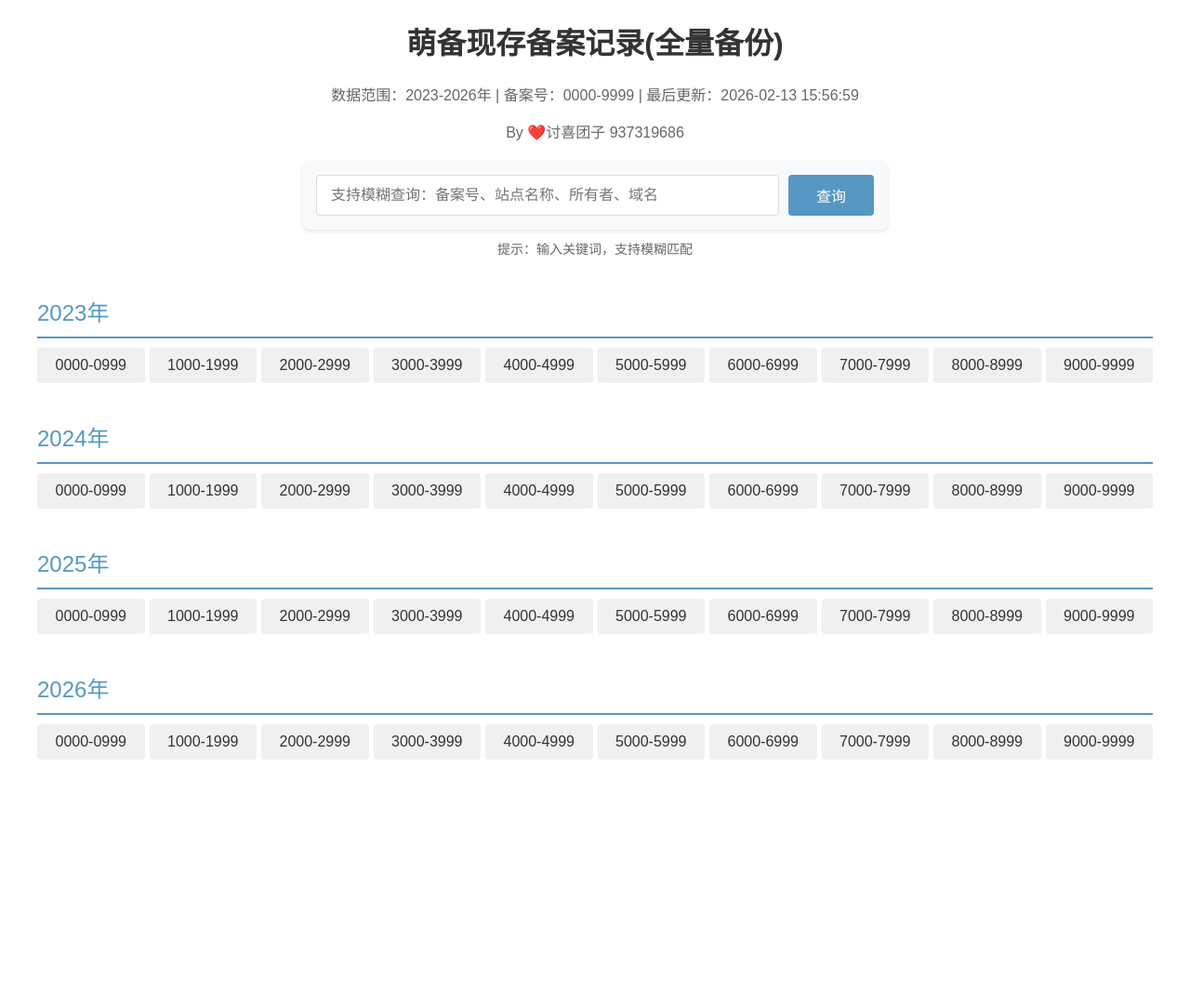
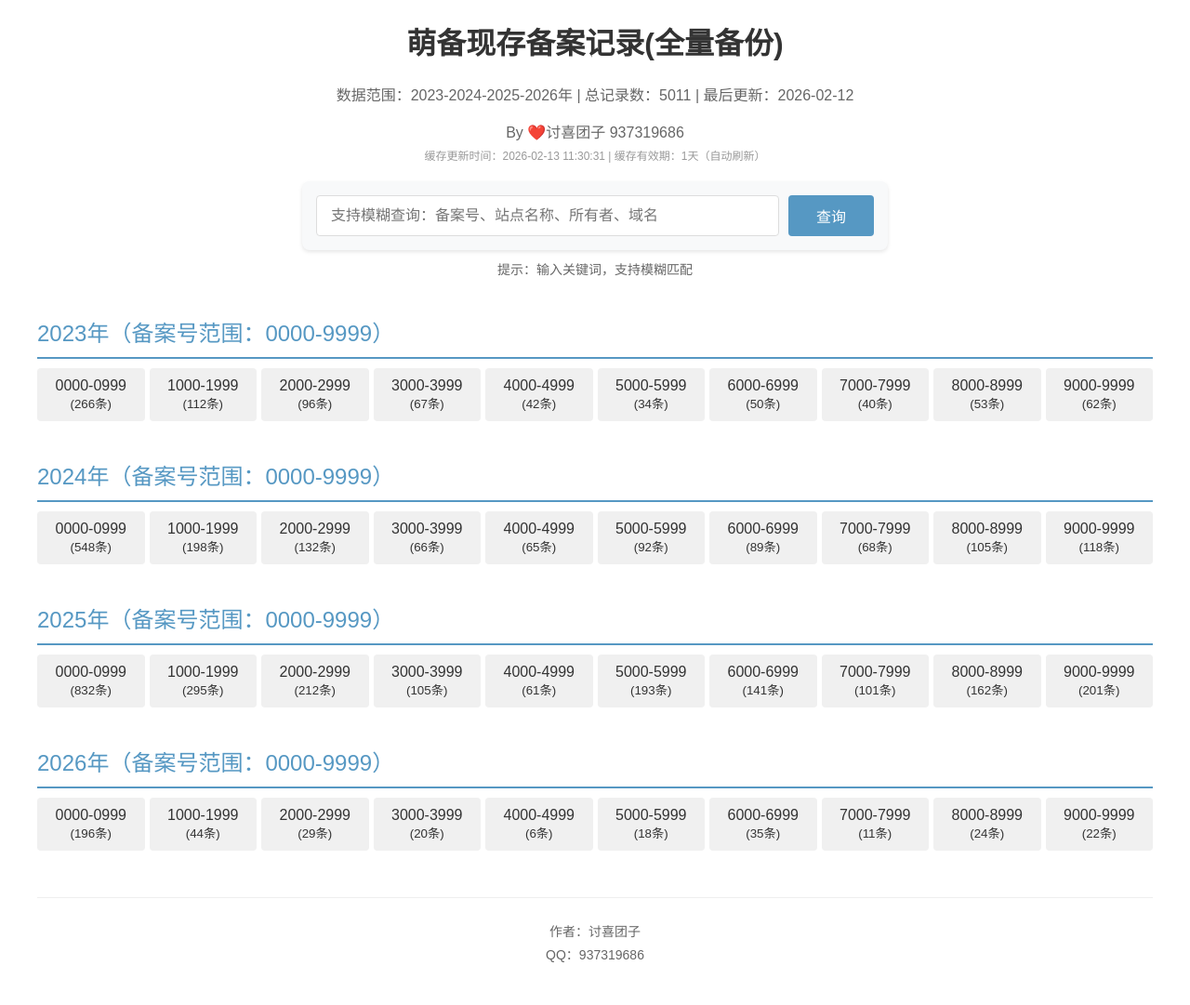
Before and after one commit to yuntuanzi/MoeICP-Record, a PHP site: page / in a window 1280 px wide. Shown: the whole page at 93% size. Before the commit the page ends 817 px from the top, so only its background shows below. Run offline with PHP 8.4, Linux system fonts and the light colour scheme; data comes from the database, SQL or seed files in the repository.

Commit message:
Update index.php

```diff
--- a/index.php
+++ b/index.php
@@ -1,3 +1,144 @@
+<?php
+// ========== 缓存核心配置 ==========
+$cacheFile = 'icp_cache.txt';  // 缓存文件路径
+$cacheExpire = 86400;          // 缓存有效期：86400秒 = 1天
+$cacheData = null;             // 缓存数据
+$isCacheValid = false;         // 缓存是否有效
+
+// ========== 读取缓存逻辑 ==========
+// 检查缓存文件是否存在且未过期
+if (file_exists($cacheFile)) {
+    $cacheStat = stat($cacheFile);
+    $cacheCreateTime = $cacheStat['mtime'];
+    $currentTime = time();
+
+    // 判断缓存是否在有效期内（1天）
+    if ($currentTime - $cacheCreateTime < $cacheExpire) {
+        // 读取缓存内容
+        $cacheContent = file_get_contents($cacheFile);
+        $cacheData = json_decode($cacheContent, true);
+
+        // 验证缓存数据格式是否正确
+        if ($cacheData && isset($cacheData['timestamp']) && isset($cacheData['html'])) {
+            $isCacheValid = true;
+        }
+    }
+}
+
+// ========== 缓存失效/不存在时重新生成 ==========
+if (!$isCacheValid) {
+    // 连接SQLite数据库
+    $dbFile = 'icp_records.db';
+    $db = null;
+    $hasData = false;
+    $years = [];
+    $yearsData = [];
+    $totalRecords = 0;
+    $lastUpdate = '暂无数据';
+
+    // 检查数据库文件是否存在
+    if (file_exists($dbFile)) {
+        $db = new SQLite3($dbFile);
+        $db->exec("PRAGMA encoding = 'UTF-8'");
+
+        // 获取总记录数
+        $res = $db->query("SELECT COUNT(*) as total FROM icp_records");
+        $row = $res->fetchArray(SQLITE3_ASSOC);
+        $totalRecords = $row['total'];
+
+        // 获取最后更新时间（取最新的update_time）
+        $res = $db->query("SELECT update_time FROM icp_records WHERE update_time != '' ORDER BY update_time DESC LIMIT 1");
+        $row = $res->fetchArray(SQLITE3_ASSOC);
+        if ($row && $row['update_time']) {
+            $lastUpdate = $row['update_time'];
+        } else {
+            // 如果没有update_time，取文件修改时间
+            $lastUpdate = date('Y-m-d H:i:s', filemtime($dbFile));
+        }
+
+        // 获取所有有数据的年份（去重并排序）
+        $res = $db->query("SELECT DISTINCT year FROM icp_records ORDER BY year ASC");
+        while ($row = $res->fetchArray(SQLITE3_ASSOC)) {
+            $year = (int)$row['year'];
+            $years[] = $year;
+
+            // 获取该年份下的备案号范围
+            $res2 = $db->query("SELECT MIN(number) as min_num, MAX(number) as max_num FROM icp_records WHERE year = {$year}");
+            $range = $res2->fetchArray(SQLITE3_ASSOC);
+            $yearsData[$year] = [
+                'min' => (int)$range['min_num'],
+                'max' => (int)$range['max_num']
+            ];
+
+            // 获取该年份下每个分段的记录数
+            for ($prefix = 0; $prefix <= 9; $prefix++) {
+                $start = $prefix * 1000;
+                $end = $prefix * 1000 + 999;
+                $res3 = $db->query("SELECT COUNT(*) as cnt FROM icp_records WHERE year = {$year} AND number BETWEEN {$start} AND {$end}");
+                $cntRow = $res3->fetchArray(SQLITE3_ASSOC);
+                $yearsData[$year]['prefixes'][$prefix] = $cntRow['cnt'];
+            }
+        }
+
+        $hasData = !empty($years);
+        if ($db) $db->close();
+    }
+
+    // 生成年份列表HTML
+    ob_start(); // 开启输出缓冲区
+    ?>
+    <!-- 动态生成的年份列表内容 -->
+    <?php if ($hasData): ?>
+        <?php foreach ($years as $year): ?>
+            <?php
+            $minNum = $yearsData[$year]['min'];
+            $maxNum = $yearsData[$year]['max'];
+            ?>
+            <div class="year-section">
+                <div class="year-title"><?=$year?>年（备案号范围：<?=sprintf('%04d', $minNum)?>-<?=sprintf('%04d', $maxNum)?>）</div>
+                <div class="number-grid">
+                    <?php for ($prefix = 0; $prefix <= 9; $prefix++): ?>
+                        <?php
+                        $start = $prefix * 1000;
+                        $end = $prefix * 1000 + 999;
+                        $cnt = $yearsData[$year]['prefixes'][$prefix];
+                        ?>
+                        <div class="number-item">
+                            <a href="detail.php?year=<?=$year?>&prefix=<?=$prefix?>"
+                               style="<?= $cnt == 0 ? 'color:#999;cursor:not-allowed;' : '' ?>">
+                                <?=sprintf('%04d', $start)?>-<?=sprintf('%04d', $end)?>
+                                <?php if ($cnt > 0): ?><br>
+                                    <small>(<?=$cnt?>条)</small>
+                                <?php endif; ?>
+                            </a>
+                        </div>
+                    <?php endfor; ?>
+                </div>
+            </div>
+        <?php endforeach; ?>
+    <?php else: ?>
+        <div class="empty-data">
+            数据库中暂无备案数据，请先执行爬虫脚本爬取数据后再访问本页面。
+        </div>
+    <?php endif; ?>
+    <?php
+    $yearListHtml = ob_get_clean(); // 获取缓冲区内容并关闭
+
+    // 组装缓存数据（包含时间戳和核心数据）
+    $cacheData = [
+        'timestamp' => time(),                  // 缓存生成时间戳（秒）
+        'timestamp_str' => date('Y-m-d H:i:s'), // 缓存生成时间字符串
+        'total_records' => $totalRecords,       // 总记录数
+        'last_update' => $lastUpdate,           // 数据最后更新时间
+        'years' => $years,                      // 有数据的年份列表
+        'html' => $yearListHtml                 // 年份列表HTML
+    ];
+
+    // 写入缓存文件（JSON格式，便于读取）
+    file_put_contents($cacheFile, json_encode($cacheData, JSON_UNESCAPED_UNICODE));
+}
+?>
+
 <!DOCTYPE html>
 <html lang="zh-CN">
 <head>
@@ -57,6 +198,12 @@
         .number-item a { text-decoration: none; color: #333; }
         .number-item a:hover { color: #5698c3; }
         .stats { text-align: center; margin: 20px 0; color: #666; }
+        .cache-info {
+            text-align: center;
+            color: #999;
+            font-size: 12px;
+            margin: -15px 0 20px 0;
+        }
         .search-result {
             max-width: 1000px;
             margin: 20px auto;
@@ -87,11 +234,15 @@
             width: 100%;
             border-collapse: collapse;
             margin: 10px 0;
+            table-layout: fixed;
         }
         .result-list th, .result-list td {
-            padding: 12px 15px;
+            padding: 8px 10px;
             border: 1px solid #eee;
             text-align: left;
+            white-space: nowrap;
+            overflow: hidden;
+            text-overflow: ellipsis;
         }
         .result-list th {
             background: #f8f9fa;
@@ -101,9 +252,16 @@
         .result-list tr:hover {
             background: #f9f9f9;
         }
+        .result-list th:nth-child(1),.result-list td:nth-child(1){width:12%;}
+        .result-list th:nth-child(2),.result-list td:nth-child(2){width:28%;}
+        .result-list th:nth-child(3),.result-list td:nth-child(3){width:20%;}
+        .result-list th:nth-child(4),.result-list td:nth-child(4){width:15%;}
+        .result-list th:nth-child(5),.result-list td:nth-child(5){width:10%;}
+        .result-list th:nth-child(6),.result-list td:nth-child(6){width:15%;}
         .result-link {
             color: #5698c3;
             text-decoration: none;
+            white-space: nowrap;
         }
         .result-link:hover {
             text-decoration: underline;
@@ -120,85 +278,66 @@
         .back-btn:hover {
             background: #e0e0e0;
         }
+        .footer {
+            margin-top: 50px;
+            padding: 20px 0;
+            text-align: center;
+            color: #666;
+            font-size: 14px;
+            border-top: 1px solid #eee;
+        }
+        .footer-info {
+            margin: 5px 0;
+        }
+        .empty-data {
+            text-align: center;
+            padding: 50px;
+            color: #666;
+            font-size: 16px;
+        }
     </style>
 </head>
 <body>
     <div class="container">
         <h1>萌备现存备案记录(全量备份)</h1>
+
+        <!-- 动态统计信息（从缓存读取） -->
         <div class="stats">
-            数据范围：2023-2026年 | 备案号：0000-9999 | 最后更新：2026-02-13 15:56:59
-            <p>By ❤️讨喜团子 937319686
+            <?php if (!empty($cacheData['years'])): ?>
+                数据范围：<?=implode('-', $cacheData['years'])?>年 | 总记录数：<?=$cacheData['total_records']?> | 最后更新：<?=$cacheData['last_update']?>
+            <?php else: ?>
+                暂无爬取数据，请先运行爬虫脚本获取数据
+            <?php endif; ?>
+            <p>By ❤️讨喜团子 937319686</p>
         </div>
+
+        <!-- 缓存信息提示 -->
+        <div class="cache-info">
+            缓存更新时间：<?=$cacheData['timestamp_str']?> | 缓存有效期：1天（自动刷新）
+        </div>
+
+        <!-- 搜索框 -->
         <div class="search-box">
             <input type="text" class="search-input" id="searchInput" placeholder="支持模糊查询：备案号、站点名称、所有者、域名" autocomplete="off">
             <button class="search-btn" id="searchBtn">查询</button>
         </div>
         <div class="search-tips">提示：输入关键词，支持模糊匹配</div>
+
+        <!-- 搜索结果展示区 -->
         <div class="search-result" id="searchResult">
             <div class="result-title">备案信息查询结果</div>
             <div class="result-count" id="resultCount"></div>
             <div id="resultContent"></div>
             <a href="javascript:hideResult()" class="back-btn">返回列表</a>
         </div>
-        <div class="year-section">
-            <div class="year-title">2023年</div>
-            <div class="number-grid">
-                <div class="number-item"><a href="detail.php?year=2023&prefix=0">0000-0999</a></div>
-                <div class="number-item"><a href="detail.php?year=2023&prefix=1">1000-1999</a></div>
-                <div class="number-item"><a href="detail.php?year=2023&prefix=2">2000-2999</a></div>
-                <div class="number-item"><a href="detail.php?year=2023&prefix=3">3000-3999</a></div>
-                <div class="number-item"><a href="detail.php?year=2023&prefix=4">4000-4999</a></div>
-                <div class="number-item"><a href="detail.php?year=2023&prefix=5">5000-5999</a></div>
-                <div class="number-item"><a href="detail.php?year=2023&prefix=6">6000-6999</a></div>
-                <div class="number-item"><a href="detail.php?year=2023&prefix=7">7000-7999</a></div>
-                <div class="number-item"><a href="detail.php?year=2023&prefix=8">8000-8999</a></div>
-                <div class="number-item"><a href="detail.php?year=2023&prefix=9">9000-9999</a></div>
-            </div>
-        </div>
-        <div class="year-section">
-            <div class="year-title">2024年</div>
-            <div class="number-grid">
-                <div class="number-item"><a href="detail.php?year=2024&prefix=0">0000-0999</a></div>
-                <div class="number-item"><a href="detail.php?year=2024&prefix=1">1000-1999</a></div>
-                <div class="number-item"><a href="detail.php?year=2024&prefix=2">2000-2999</a></div>
-                <div class="number-item"><a href="detail.php?year=2024&prefix=3">3000-3999</a></div>
-                <div class="number-item"><a href="detail.php?year=2024&prefix=4">4000-4999</a></div>
-                <div class="number-item"><a href="detail.php?year=2024&prefix=5">5000-5999</a></div>
-                <div class="number-item"><a href="detail.php?year=2024&prefix=6">6000-6999</a></div>
-                <div class="number-item"><a href="detail.php?year=2024&prefix=7">7000-7999</a></div>
-                <div class="number-item"><a href="detail.php?year=2024&prefix=8">8000-8999</a></div>
-                <div class="number-item"><a href="detail.php?year=2024&prefix=9">9000-9999</a></div>
-            </div>
-        </div>
-        <div class="year-section">
-            <div class="year-title">2025年</div>
-            <div class="number-grid">
-                <div class="number-item"><a href="detail.php?year=2025&prefix=0">0000-0999</a></div>
-                <div class="number-item"><a href="detail.php?year=2025&prefix=1">1000-1999</a></div>
-                <div class="number-item"><a href="detail.php?year=2025&prefix=2">2000-2999</a></div>
-                <div class="number-item"><a href="detail.php?year=2025&prefix=3">3000-3999</a></div>
-                <div class="number-item"><a href="detail.php?year=2025&prefix=4">4000-4999</a></div>
-                <div class="number-item"><a href="detail.php?year=2025&prefix=5">5000-5999</a></div>
-                <div class="number-item"><a href="detail.php?year=2025&prefix=6">6000-6999</a></div>
-                <div class="number-item"><a href="detail.php?year=2025&prefix=7">7000-7999</a></div>
-                <div class="number-item"><a href="detail.php?year=2025&prefix=8">8000-8999</a></div>
-                <div class="number-item"><a href="detail.php?year=2025&prefix=9">9000-9999</a></div>
-            </div>
-        </div>
-        <div class="year-section">
-            <div class="year-title">2026年</div>
-            <div class="number-grid">
-                <div class="number-item"><a href="detail.php?year=2026&prefix=0">0000-0999</a></div>
-                <div class="number-item"><a href="detail.php?year=2026&prefix=1">1000-1999</a></div>
-                <div class="number-item"><a href="detail.php?year=2026&prefix=2">2000-2999</a></div>
-                <div class="number-item"><a href="detail.php?year=2026&prefix=3">3000-3999</a></div>
-                <div class="number-item"><a href="detail.php?year=2026&prefix=4">4000-4999</a></div>
-                <div class="number-item"><a href="detail.php?year=2026&prefix=5">5000-5999</a></div>
-                <div class="number-item"><a href="detail.php?year=2026&prefix=6">6000-6999</a></div>
-                <div class="number-item"><a href="detail.php?year=2026&prefix=7">7000-7999</a></div>
-                <div class="number-item"><a href="detail.php?year=2026&prefix=8">8000-8999</a></div>
-                <div class="number-item"><a href="detail.php?year=2026&prefix=9">9000-9999</a></div>
-            </div>
+
+        <!-- 年份列表（从缓存读取HTML） -->
+        <?=$cacheData['html']?>
+
+        <!-- 页脚 -->
+        <div class="footer">
+            <div class="footer-info">作者：讨喜团子</div>
+            <div class="footer-info">QQ：937319686</div>
         </div>
     </div>
 
@@ -210,7 +349,10 @@
             });
             document.querySelector('.stats').style.display = 'none';
             document.querySelector('.search-tips').style.display = 'none';
+            document.querySelector('.cache-info').style.display = 'none';
+            document.querySelector('.footer').style.display = 'none';
         }
+
         function hideResult() {
             document.getElementById('searchResult').style.display = 'none';
             document.getElementById('searchInput').value = '';
@@ -219,7 +361,10 @@
             });
             document.querySelector('.stats').style.display = 'block';
             document.querySelector('.search-tips').style.display = 'block';
+            document.querySelector('.cache-info').style.display = 'block';
+            document.querySelector('.footer').style.display = 'block';
         }
+
         function htmlEscape(str) {
             if (!str) return '';
             return str.replace(/&/g, '&amp;')
@@ -228,12 +373,14 @@
                       .replace(/"/g, '&quot;')
                       .replace(/'/g, '&#39;');
         }
+
         function handleSearch() {
             const keyword = document.getElementById('searchInput').value.trim();
             if (!keyword) {
                 alert('请输入查询关键词！');
                 return;
             }
+
             const xhr = new XMLHttpRequest();
             xhr.open('GET', 'search.php?keyword=' + encodeURIComponent(keyword), true);
             xhr.onreadystatechange = function() {
@@ -285,6 +432,7 @@
             };
             xhr.send();
         }
+
         document.getElementById('searchBtn').addEventListener('click', handleSearch);
         document.getElementById('searchInput').addEventListener('keypress', function(e) {
             if (e.key === 'Enter') {
```
